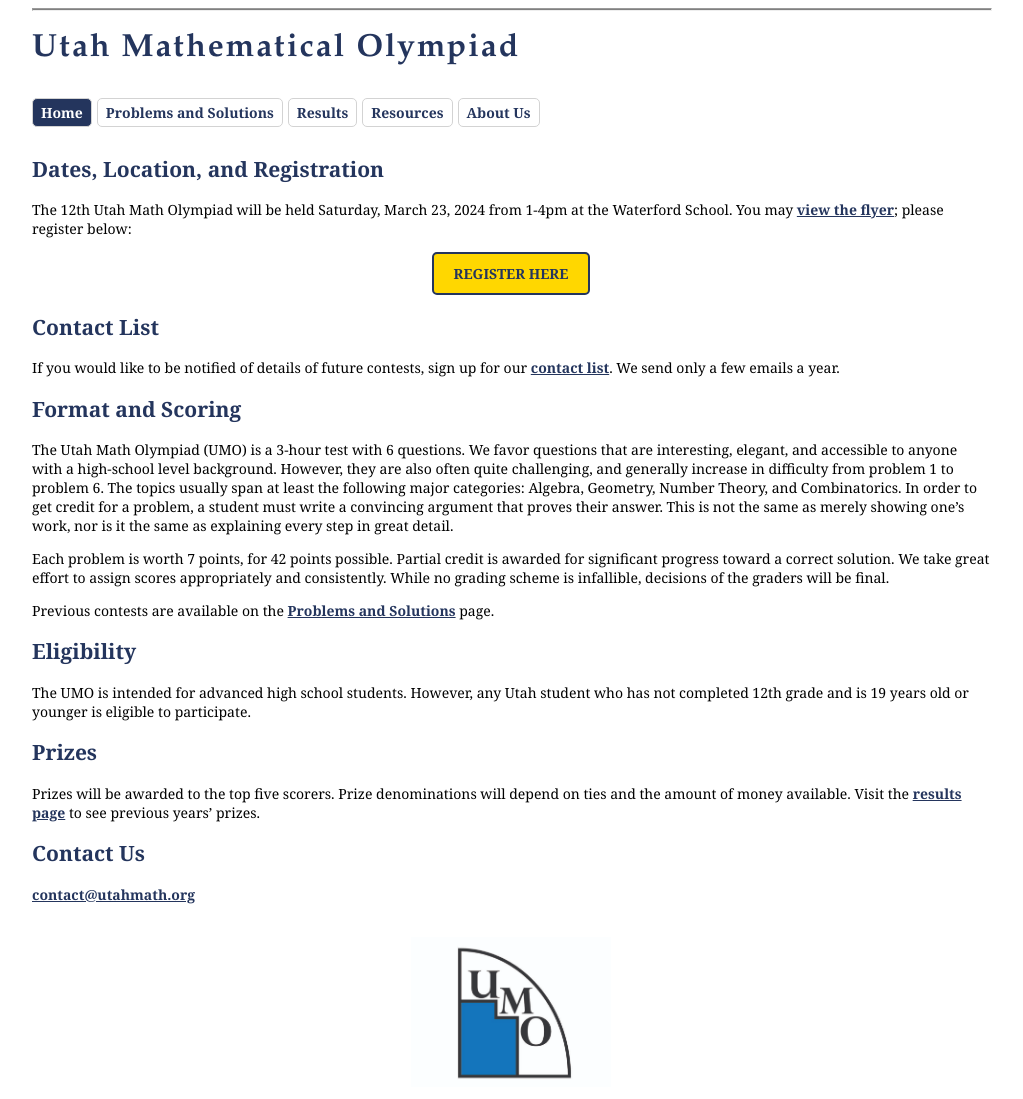
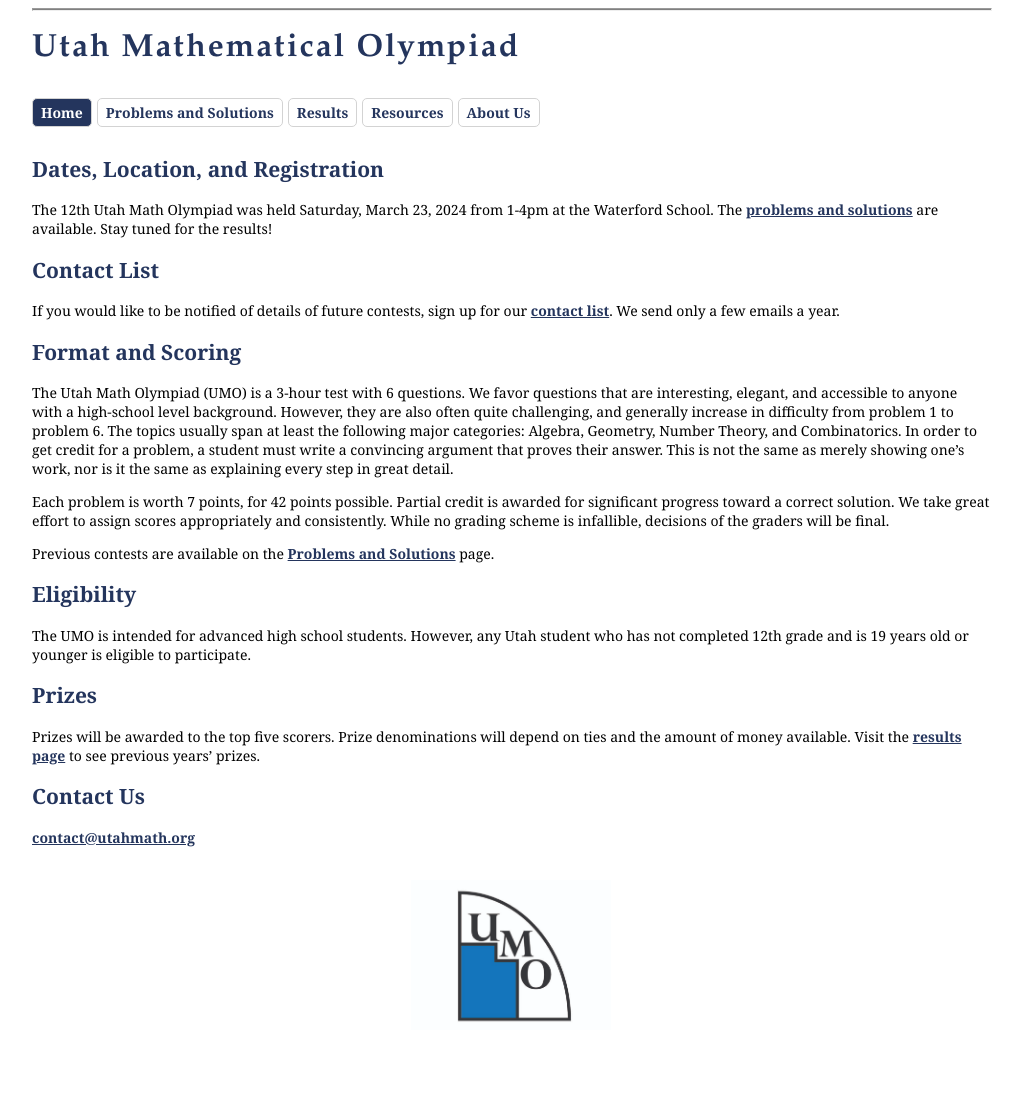
Before and after one commit to hbgolze/hbgolze.github.io, a Jekyll site: the page built from index.md, in a window 1280 px wide. Shown: the whole page, without its empty margins (26-1049 px from the left). Built offline with Jekyll 4.4.1, drawn with Linux system fonts in a browser that asks for light colours; after the commit the page ends 1042 px from its top, so only the background shows below that.

Commit message:
2024 problems + solutions

```diff
--- a/index.md
+++ b/index.md
@@ -6,16 +6,18 @@ description: Home
 
 ## Dates, Location, and Registration
 
-The 12th Utah Math Olympiad will be held Saturday, March 23, 2024 from 1-4pm at the Waterford School. You may [view the flyer](/doc/2024-umo-flyer.pdf); please register below:
+The 12th Utah Math Olympiad was held Saturday, March 23, 2024 from 1-4pm at the Waterford School.
+The [problems and solutions](problems/) are available.
+Stay tuned for the results!
 
-<!-- HTML for registration link -->
+<!-- - **[Results](/results/2023) are now available!**
+
+<!-- You may [view the flyer](/doc/2024-umo-flyer.pdf); please register below:
+
 <center><span>
 <a class="registerlink" href="https://docs.google.com/forms/d/e/1FAIpQLScq_3rwBsM4eNwTIj4yGIceSNvgaL4btwuH1kqq_hOR6BBpdg/viewform?usp=sf_link">REGISTER HERE</a>
 </span></center>
-
-<!-- - **[Results](/results/2023) are now available!**
-
-- You may also view the [Problems](/doc/2023UtahMathOlympiad.pdf) and [Solutions](/doc/2023UtahMathOlympiadSolutions.pdf). -->
+-->
 
 ## Contact List
 
```
Also changed, not shown: problems.md (+1 -1 lines), 2 other files.
